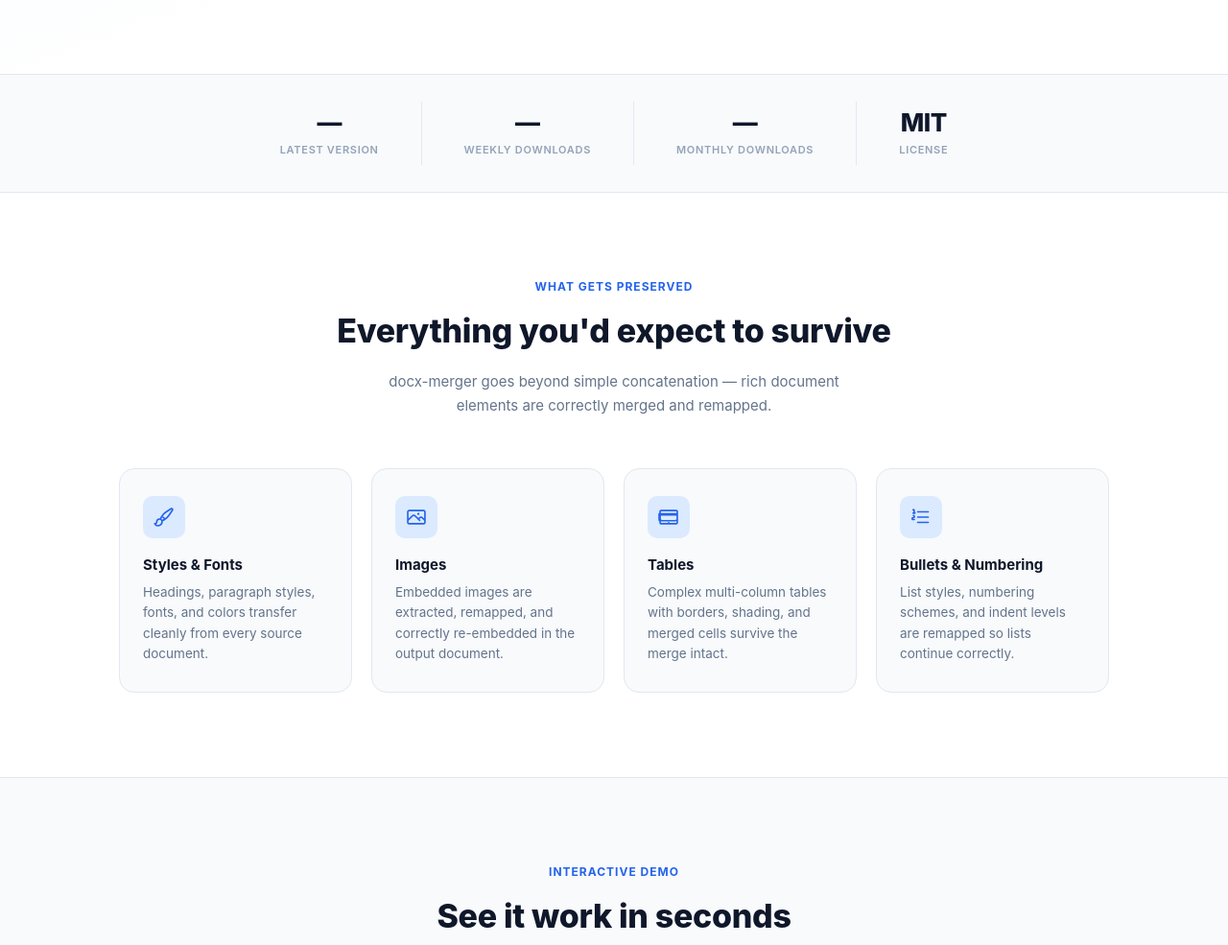
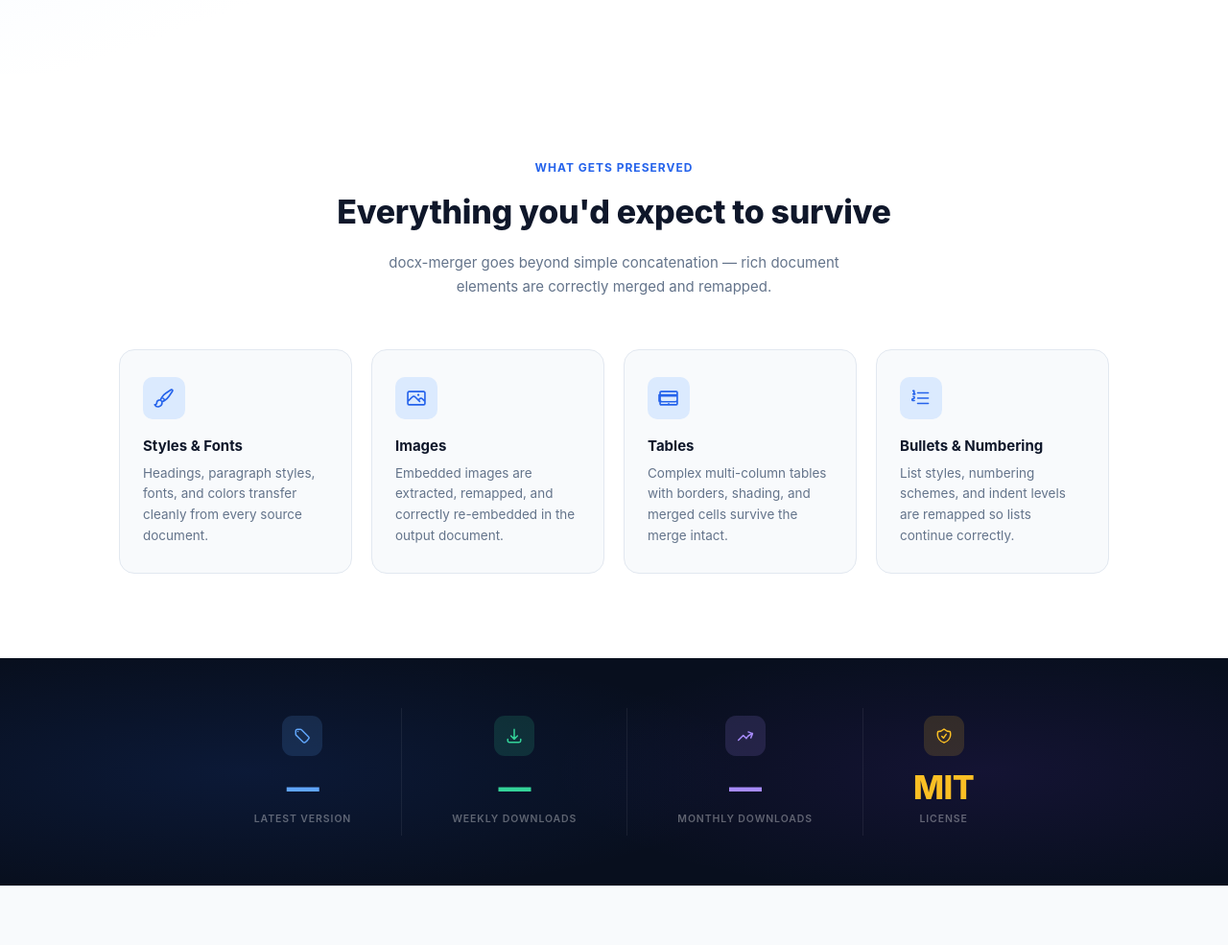
Before and after one commit to yoursshahnawaz/docx-merger-app, a website: page public/index.html in a window 1280 px wide. Shown: the part 503-1488 px from the top of the page at 96% size. Drawn offline with Linux system fonts and the light colour scheme; no server answers.

Commit message:
feat: move stats section below features for scroll-triggered animation on mobile
Stats now appear after features in the page flow so users must scroll to
see them — the IntersectionObserver count-up fires as expected on all
screen sizes, including small phones.

```diff
--- a/public/app.js
+++ b/public/app.js
@@ -278,6 +278,20 @@
   }
 
   // ── npm stats ──
+  let pendingStats = null;
+  let statsRevealed = false;
+  const statsStrip = document.getElementById('statsStrip');
+
+  // Reveal cards + trigger count-up when strip enters viewport
+  const statsObserver = new IntersectionObserver(entries => {
+    if (!entries[0].isIntersecting) return;
+    statsObserver.disconnect();
+    statsStrip.classList.add('revealed');
+    if (pendingStats) runCountUp(pendingStats);
+    statsRevealed = true;
+  }, { threshold: 0.2 });
+  if (statsStrip) statsObserver.observe(statsStrip);
+
   async function loadNpmStats() {
     try {
       const [weekly, monthly, pkg] = await Promise.all([
@@ -285,17 +299,35 @@
         fetch('https://api.npmjs.org/downloads/point/last-month/docx-merger').then(r => r.json()),
         fetch('https://registry.npmjs.org/docx-merger/latest').then(r => r.json()),
       ]);
-      setStat('statVersion', `v${pkg.version}`);
-      setStat('statWeekly',  fmtNum(weekly.downloads));
-      setStat('statMonthly', fmtNum(monthly.downloads));
+
+      const data = { weekly: weekly.downloads, monthly: monthly.downloads, version: pkg.version };
+      document.getElementById('statVersion').textContent = `v${pkg.version}`;
+
+      if (statsRevealed) runCountUp(data);
+      else pendingStats = data;
+
     } catch {
-      ['statVersion', 'statWeekly', 'statMonthly'].forEach(id => setStat(id, '—'));
+      ['statWeekly', 'statMonthly'].forEach(id => {
+        const el = document.getElementById(id);
+        if (el) el.textContent = '—';
+      });
     }
   }
 
-  function setStat(id, val) {
-    const el = document.getElementById(id);
-    if (el) { el.textContent = val; el.classList.remove('loading'); }
+  function runCountUp({ weekly, monthly }) {
+    countUp(document.getElementById('statWeekly'),  weekly,  1400);
+    countUp(document.getElementById('statMonthly'), monthly, 1900);
+  }
+
+  function countUp(el, target, duration) {
+    if (!el) return;
+    const start = performance.now();
+    (function tick(now) {
+      const t = Math.min((now - start) / duration, 1);
+      const eased = 1 - Math.pow(1 - t, 4); // ease-out quart
+      el.textContent = fmtNum(Math.round(target * eased));
+      if (t < 1) requestAnimationFrame(tick);
+    })(performance.now());
   }
 
   function fmtNum(n) {
--- a/public/index.html
+++ b/public/index.html
@@ -46,28 +46,6 @@
         <svg width="16" height="16" fill="none" stroke="currentColor" stroke-width="2.2" viewBox="0 0 24 24"><path stroke-linecap="round" stroke-linejoin="round" d="M19.5 13.5 12 21m0 0-7.5-7.5M12 21V3"/></svg>
       </a>
       <a href="#usage" class="btn btn--ghost btn--lg">View Usage</a>
-    </div>
-  </div>
-</section>
-
-<!-- ─── npm Stats strip ─── -->
-<section class="stats-strip">
-  <div class="stats-grid">
-    <div class="stat-item">
-      <span class="stat-val loading" id="statVersion">1.2.2</span>
-      <span class="stat-label">Latest version</span>
-    </div>
-    <div class="stat-item">
-      <span class="stat-val loading" id="statWeekly">—</span>
-      <span class="stat-label">Weekly downloads</span>
-    </div>
-    <div class="stat-item">
-      <span class="stat-val loading" id="statMonthly">—</span>
-      <span class="stat-label">Monthly downloads</span>
-    </div>
-    <div class="stat-item">
-      <span class="stat-val">MIT</span>
-      <span class="stat-label">License</span>
     </div>
   </div>
 </section>
@@ -123,6 +101,53 @@
       </div>
 
     </div>
+  </div>
+</section>
+
+<!-- ─── npm Stats strip ─── -->
+<section class="stats-strip" id="statsStrip">
+  <div class="stats-grid">
+
+    <div class="stat-item" style="--i:0">
+      <div class="stat-icon stat-icon--blue">
+        <svg width="18" height="18" fill="none" stroke="currentColor" stroke-width="2" viewBox="0 0 24 24">
+          <path stroke-linecap="round" stroke-linejoin="round" d="M9.568 3H5.25A2.25 2.25 0 0 0 3 5.25v4.318c0 .597.237 1.17.659 1.591l9.581 9.581c.699.699 1.78.872 2.607.33a18.095 18.095 0 0 0 5.223-5.223c.542-.827.369-1.908-.33-2.607L11.16 3.66A2.25 2.25 0 0 0 9.568 3Z"/><path stroke-linecap="round" stroke-linejoin="round" d="M6 6h.008v.008H6V6Z"/>
+        </svg>
+      </div>
+      <span class="stat-val stat-val--blue" id="statVersion">—</span>
+      <span class="stat-label">Latest version</span>
+    </div>
+
+    <div class="stat-item" style="--i:1">
+      <div class="stat-icon stat-icon--green">
+        <svg width="18" height="18" fill="none" stroke="currentColor" stroke-width="2" viewBox="0 0 24 24">
+          <path stroke-linecap="round" stroke-linejoin="round" d="M3 16.5v2.25A2.25 2.25 0 0 0 5.25 21h13.5A2.25 2.25 0 0 0 21 18.75V16.5M16.5 12 12 16.5m0 0L7.5 12m4.5 4.5V3"/>
+        </svg>
+      </div>
+      <span class="stat-val stat-val--green" id="statWeekly">—</span>
+      <span class="stat-label">Weekly downloads</span>
+    </div>
+
+    <div class="stat-item" style="--i:2">
+      <div class="stat-icon stat-icon--violet">
+        <svg width="18" height="18" fill="none" stroke="currentColor" stroke-width="2" viewBox="0 0 24 24">
+          <path stroke-linecap="round" stroke-linejoin="round" d="M2.25 18 9 11.25l4.306 4.306a11.95 11.95 0 0 1 5.814-5.518l2.74-1.22m0 0-5.94-2.281m5.94 2.28-2.28 5.941"/>
+        </svg>
+      </div>
+      <span class="stat-val stat-val--violet" id="statMonthly">—</span>
+      <span class="stat-label">Monthly downloads</span>
+    </div>
+
+    <div class="stat-item" style="--i:3">
+      <div class="stat-icon stat-icon--amber">
+        <svg width="18" height="18" fill="none" stroke="currentColor" stroke-width="2" viewBox="0 0 24 24">
+          <path stroke-linecap="round" stroke-linejoin="round" d="M9 12.75 11.25 15 15 9.75m-3-7.036A11.959 11.959 0 0 1 3.598 6 11.99 11.99 0 0 0 3 9.749c0 5.592 3.824 10.29 9 11.623 5.176-1.332 9-6.03 9-11.622 0-1.31-.21-2.571-.598-3.751h-.152c-3.196 0-6.1-1.248-8.25-3.285Z"/>
+        </svg>
+      </div>
+      <span class="stat-val stat-val--amber">MIT</span>
+      <span class="stat-label">License</span>
+    </div>
+
   </div>
 </section>
 
--- a/public/styles.css
+++ b/public/styles.css
@@ -160,58 +160,80 @@
 
 /* ─── npm Stats strip ─── */
 .stats-strip {
-  background: var(--gray-50);
-  border-top: 1px solid var(--gray-200);
-  border-bottom: 1px solid var(--gray-200);
-  padding: 28px 24px;
+  background: #080f1e;
+  padding: 52px 24px;
+  position: relative;
+  overflow: hidden;
+}
+.stats-strip::before {
+  content: '';
+  position: absolute;
+  inset: 0;
+  background:
+    radial-gradient(ellipse 60% 80% at 20% 50%, rgba(37,99,235,.12) 0%, transparent 70%),
+    radial-gradient(ellipse 50% 80% at 80% 50%, rgba(124,58,237,.10) 0%, transparent 70%);
+  pointer-events: none;
 }
 .stats-grid {
-  max-width: 1080px;
+  max-width: 900px;
   margin: 0 auto;
   display: flex;
   justify-content: center;
   align-items: center;
   flex-wrap: wrap;
+  position: relative;
 }
 .stat-item {
   display: flex;
   flex-direction: column;
   align-items: center;
-  padding: 6px 44px;
-  border-right: 1px solid var(--gray-200);
+  padding: 8px 52px;
+  border-right: 1px solid rgba(255,255,255,.07);
+  opacity: 0;
+  transform: translateY(16px);
+  transition: opacity .5s ease, transform .5s ease;
+  transition-delay: calc(var(--i) * 100ms);
 }
 .stat-item:last-child { border-right: none; }
+.stats-strip.revealed .stat-item {
+  opacity: 1;
+  transform: translateY(0);
+}
+
+/* Icons */
+.stat-icon {
+  width: 42px; height: 42px;
+  border-radius: 11px;
+  display: flex;
+  align-items: center;
+  justify-content: center;
+  margin-bottom: 16px;
+}
+.stat-icon--blue   { background: rgba(96,165,250,.15);  color: #60a5fa; }
+.stat-icon--green  { background: rgba(52,211,153,.15);  color: #34d399; }
+.stat-icon--violet { background: rgba(167,139,250,.15); color: #a78bfa; }
+.stat-icon--amber  { background: rgba(251,191,36,.15);  color: #fbbf24; }
+
+/* Numbers */
 .stat-val {
-  font-size: 26px;
+  font-size: 34px;
   font-weight: 800;
-  color: var(--gray-900);
   letter-spacing: -.5px;
   font-variant-numeric: tabular-nums;
-  line-height: 1.2;
+  line-height: 1;
+  margin-bottom: 8px;
 }
-.stat-val.loading {
-  color: transparent;
-  background: var(--gray-200);
-  border-radius: 5px;
-  min-width: 72px;
-  animation: stat-pulse 1.4s ease-in-out infinite;
-}
-@keyframes stat-pulse {
-  0%, 100% { opacity: 1; }
-  50%       { opacity: .4; }
-}
+.stat-val--blue   { color: #60a5fa; }
+.stat-val--green  { color: #34d399; }
+.stat-val--violet { color: #a78bfa; }
+.stat-val--amber  { color: #fbbf24; }
+
 .stat-label {
-  font-size: 11px;
+  font-size: 10.5px;
   font-weight: 600;
-  color: var(--gray-400);
+  color: rgba(255,255,255,.35);
   text-transform: uppercase;
-  letter-spacing: .7px;
-  margin-top: 5px;
-}
-@media (max-width: 560px) {
-  .stat-item { padding: 12px 0; width: 50%; border-right: none; border-bottom: 1px solid var(--gray-200); }
-  .stat-item:nth-child(odd) { border-right: 1px solid var(--gray-200); }
-  .stat-item:nth-last-child(-n+2) { border-bottom: none; }
+  letter-spacing: .9px;
 }
 
 /* ─── Features ─── */
@@ -628,7 +650,8 @@
   .features,
   .demo-section,
   .usage-section { padding: 64px 0; }
-  .stat-item { padding: 6px 28px; }
+  .stat-item { padding: 8px 32px; }
+  .stat-val { font-size: 28px; }
 }
 
 /* Mobile */
@@ -652,10 +675,12 @@
   .feature-card { padding: 20px 16px; }
 
   /* Stats strip */
-  .stat-item { padding: 10px 0; width: 50%; border-right: none; border-bottom: 1px solid var(--gray-200); }
-  .stat-item:nth-child(odd)  { border-right: 1px solid var(--gray-200); }
+  .stats-strip { padding: 36px 16px; }
+  .stat-item { padding: 16px 0; width: 50%; border-right: none; border-bottom: 1px solid rgba(255,255,255,.07); }
+  .stat-item:nth-child(odd)      { border-right: 1px solid rgba(255,255,255,.07); }
   .stat-item:nth-last-child(-n+2) { border-bottom: none; }
-  .stat-val { font-size: 22px; }
+  .stat-val { font-size: 28px; }
+  .stat-icon { width: 36px; height: 36px; margin-bottom: 12px; }
 
   /* Steps — numbers only, labels hidden */
   .step span { display: none; }
```
